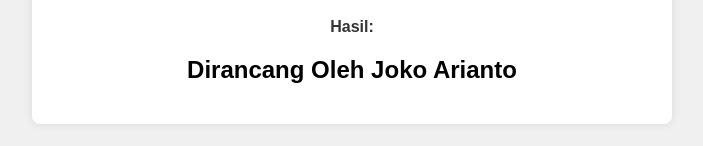
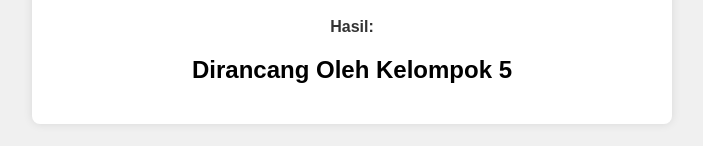
Before and after one commit to Joko15000/Joko15000.github.io, a plain HTML site: page index.html in a window 1280 px wide. Shown: the part 633-779 px from the top of the page, without its empty margins (288-991 px from the left). Drawn offline with Linux system fonts and the light colour scheme.

Commit message:
Update index.html

```diff
--- a/index.html
+++ b/index.html
@@ -84,7 +84,7 @@
             <button onclick="calculate()">Hitung</button>
             <p id="result">Hasil: <span id="resultValue"></span></p>
             <p id="error"></p>
-            <p><h2>Dirancang Oleh Joko Arianto</h2></p>
+            <p><h2>Dirancang Oleh Kelompok 5</h2></p>
         </div>
     </div>
 
```
